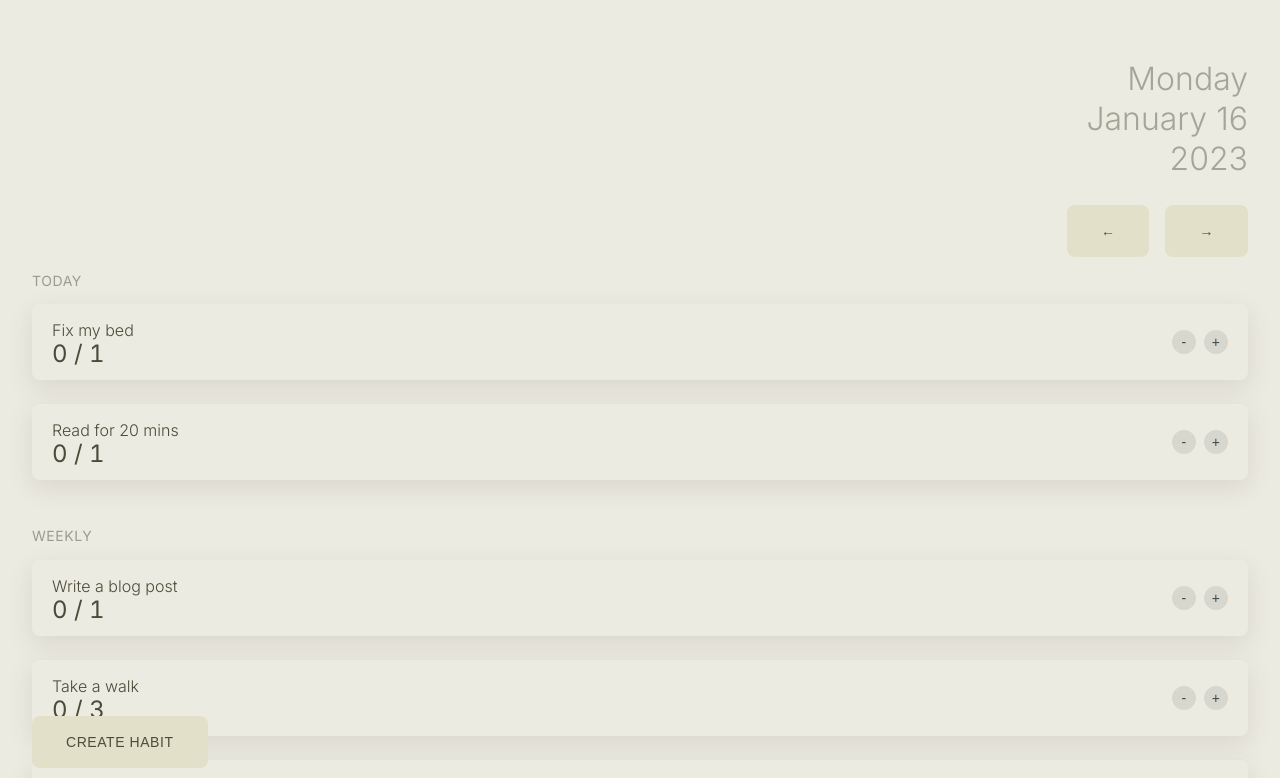
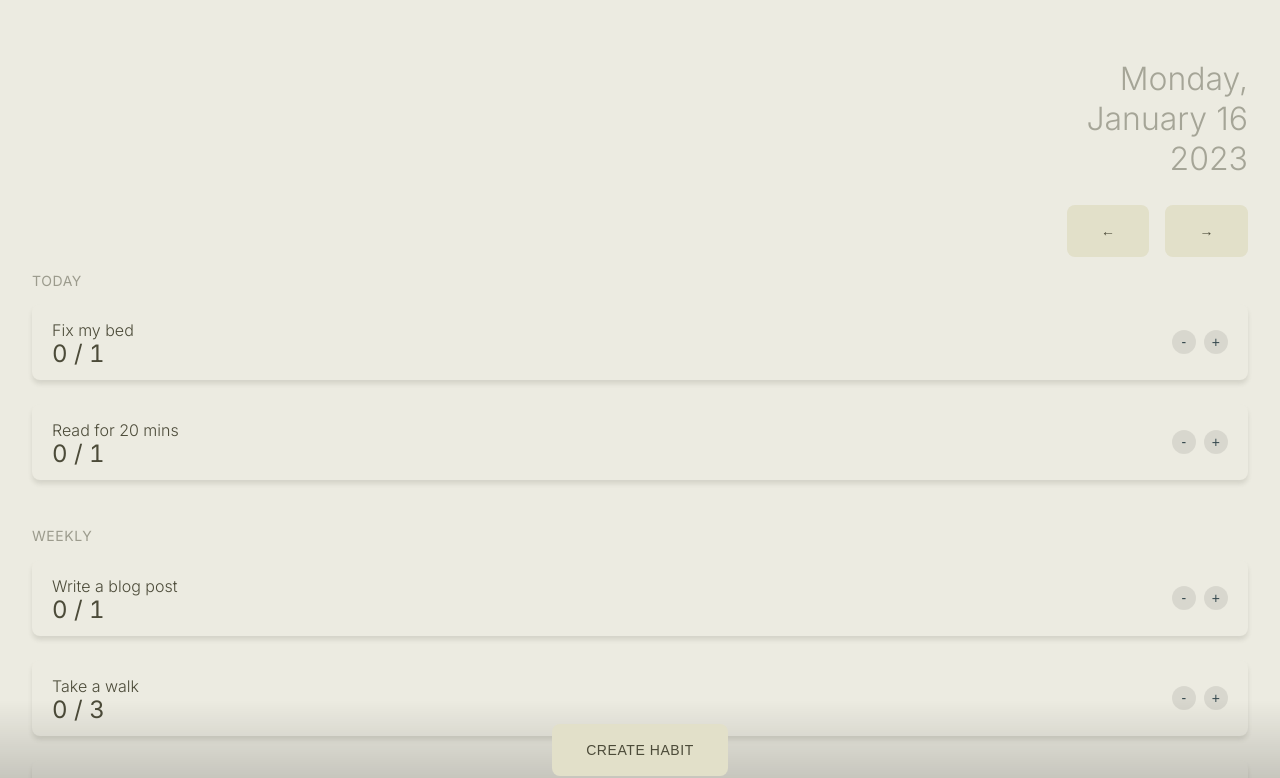
Before and after one commit to rxnaij/habit-tracker, a React (Vite) app: page / in a window 1280 px wide. Shown: the top 778 px of the page. Built offline with nearby package versions, Linux system fonts and the light colour scheme.

Commit message:
play around with some habit styles

```diff
--- a/src/App.css
+++ b/src/App.css
@@ -2,6 +2,7 @@
   max-width: 1280px;
   margin: 0 auto;
   padding: 2rem;
+  padding-bottom: 8rem;
   text-align: center;
 }
 
--- a/src/components/Habit.tsx
+++ b/src/components/Habit.tsx
@@ -202,8 +202,8 @@ const HabitWrapper = styled.div<HabitWrapperProps>`
   padding: 14px 20px;
   border-radius: 8px;
 
-  background-color: ${props => props.isGoalMet ? '#EDE8B2' : props.theme.background};
-  box-shadow: 0 8px 24px #54534820;
+  background-color: ${props => props.isGoalMet ? "#E5E2C3" : props.theme.background};
+  box-shadow: 0 4px 4px #54534825;
 
   color: ${({ theme }) => theme.textPrimary};
 `
--- a/src/components/Home.tsx
+++ b/src/components/Home.tsx
@@ -13,9 +13,11 @@ export default function Home() {
     return (
         <ThemeProvider theme={lightColorTheme}>
           <div className="App" >
-            <CreateHabitButton type='button' onClick={() => setCreateModalIsVisible(true)}>
-              Create habit
-            </CreateHabitButton>
+            <FixedShim>
+              <CreateHabitButton type='button' onClick={() => setCreateModalIsVisible(true)}>
+                Create habit
+              </CreateHabitButton>
+            </FixedShim>
             <Header />
             <SectionsWrapper>
               <Section title="Today" timeframe="day" />
@@ -34,18 +36,26 @@ export default function Home() {
     )
   }
 
-  const SectionsWrapper = styled.section`
+const SectionsWrapper = styled.section`
   display: flex;
   flex-direction: column;
   gap: 32px;
 `
 
+const FixedShim = styled.div`
+  position: fixed;
+  left: 0;
+  right: 0;
+  bottom: 0px;
+  height: 100px;
+  display: flex;
+  justify-content: center;
+  align-items: center;
+  background: linear-gradient(180deg, rgba(0, 0, 0, 0) 0%, rgba(0, 0, 0, 0.2) 100%);
+`
+
 const CreateHabitButton = styled.button`
-  position: fixed;
-  bottom: 32px;
-
-  margin-left: auto;
-  margin-right: auto;
+  margin: auto;
 `
 
 const Header = () => {
@@ -57,8 +67,7 @@ const Header = () => {
   return (
     <HeaderWrapper>
       <DateHeader>
-        {/* {date.toLocaleDateString("en-US", { dateStyle: "full" })} */}
-        {day}
+        {day},
         <br />
         {month + " " + date.getDate()}
         <br />
```
